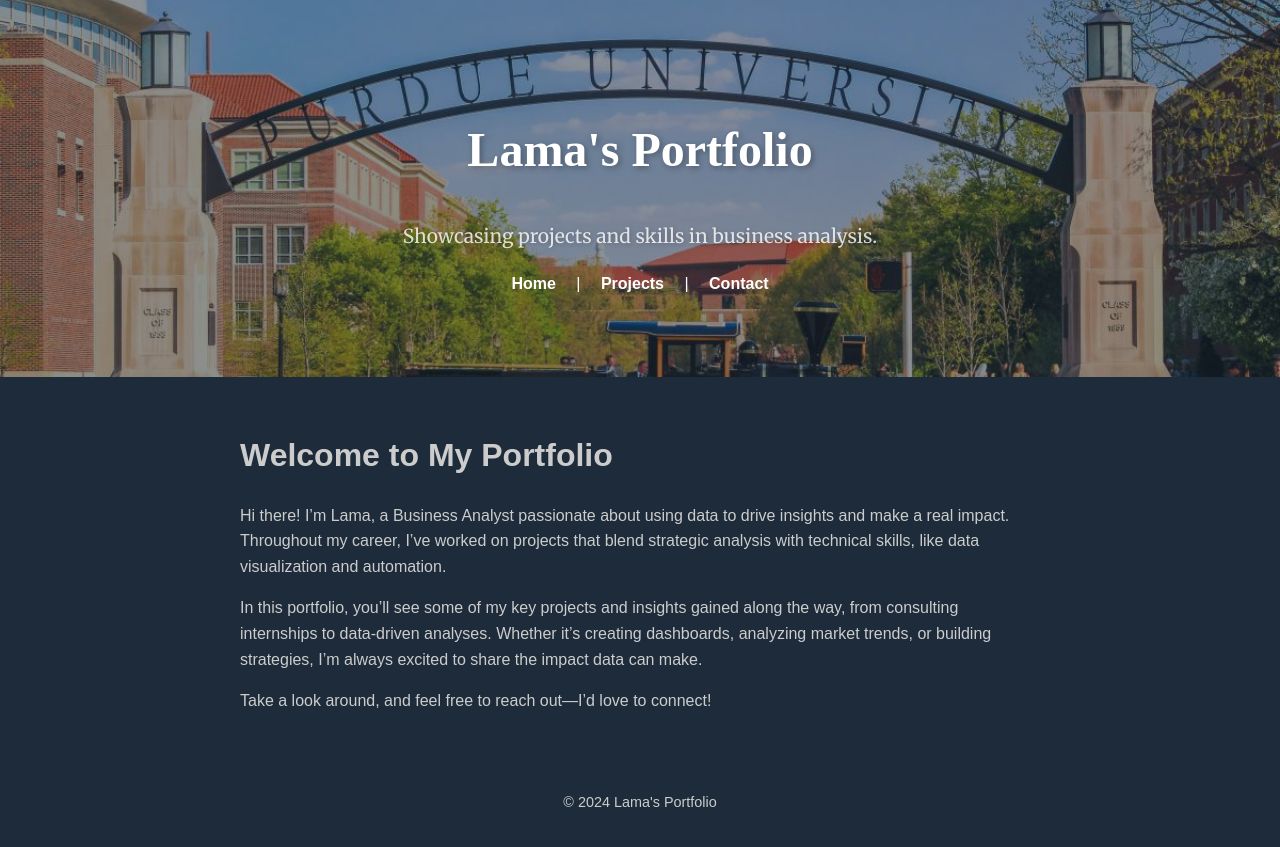
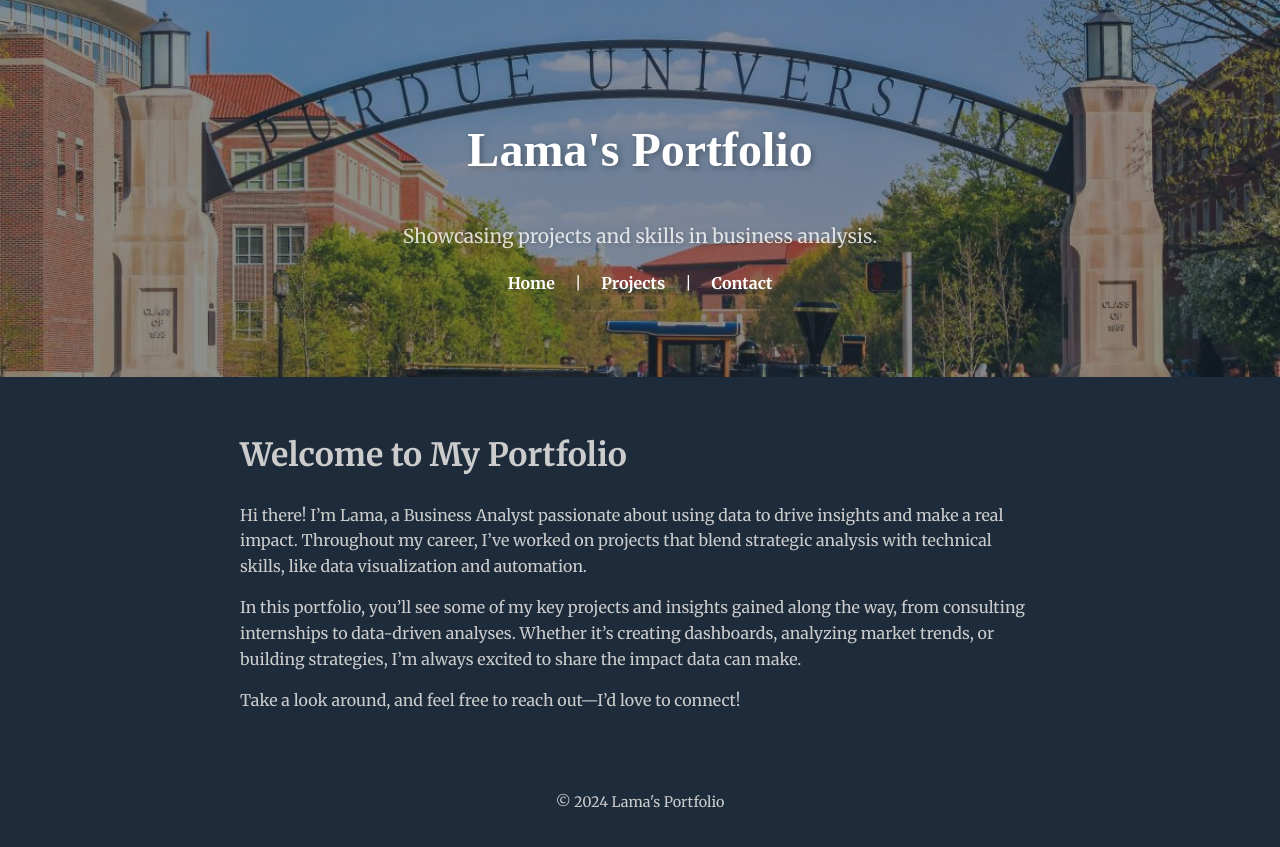
Before and after one commit to LamaJuraisi/Portfolio, a Jekyll site: the page built from index.md, in a window 1280 px wide. Shown: the top 847 px of the page. Built offline with Jekyll 4.4.1, drawn with Linux system fonts in a browser that asks for light colours; some web fonts are replaced.

Commit message:
Update main.css

```diff
--- a/assets/css/main.css
+++ b/assets/css/main.css
@@ -1,6 +1,6 @@
 /* Base Styling */
 body {
-  font-family: 'Raleway', sans-serif;
+  font-family: 'Merriweather', serif;
   line-height: 1.6;
   color: #CCCCCC; /* Slightly lighter for readability */
   background-color: #1D2B3A; /* Updated navy background color */
@@ -64,7 +64,7 @@ nav a:hover {
 
 /* Button Styling */
 .actions .button {
-  font-family: 'Raleway', sans-serif;
+  font-family: 'Merriweather', serif;
   font-size: 1.1em;
   padding: 0.8em 2em;
   border: 2px solid white;
@@ -84,7 +84,7 @@ nav a:hover {
   position: absolute;
   top: 1em;
   left: 1em;
-  font-family: 'Raleway', sans-serif;
+  font-family: 'Markazi Text', serif;
   color: white;
   text-transform: uppercase;
   font-size: 0.9em;
```
